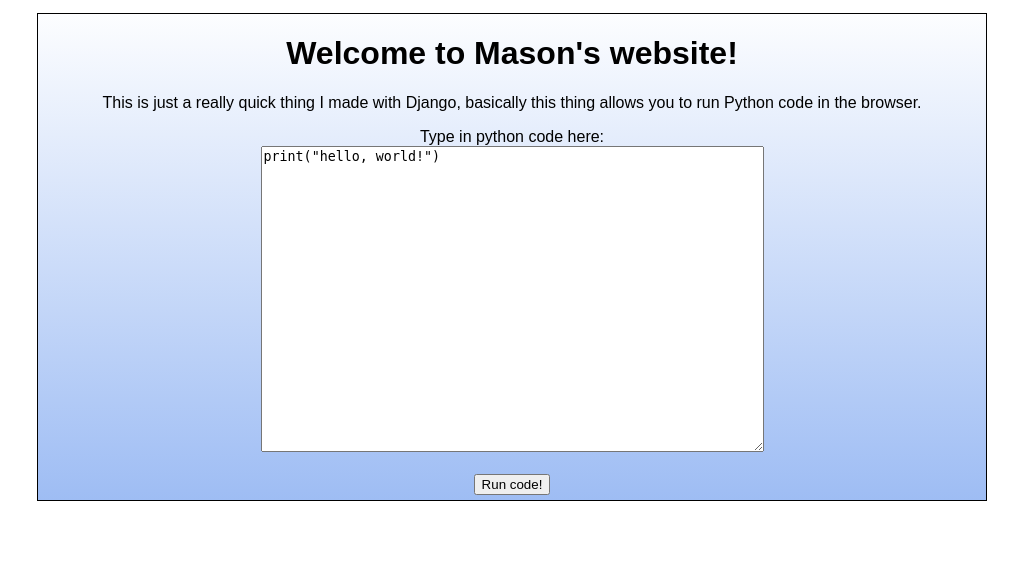
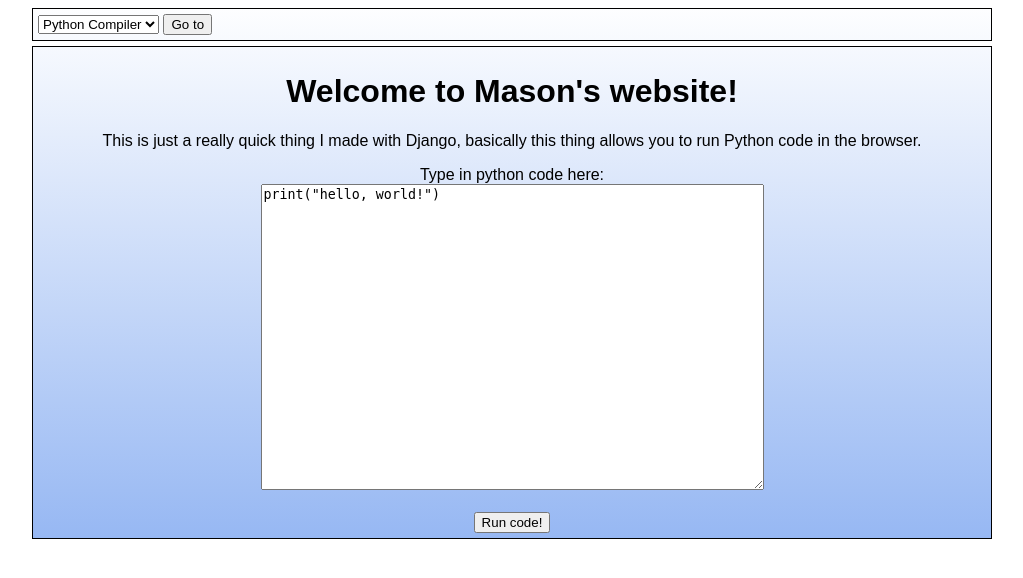
Before and after one commit to MachineThing/Django-Playground, a Django app: page / in a window 1280 px wide. Shown: the top 578 px of the page, without its empty margins (128-1151 px from the left). Run offline with Django 3.2, Linux system fonts and the light colour scheme; some libraries are stand-ins or nearby versions.

Commit message:
Added form to base (does not do anything for now)

```diff
--- a/playground/static/style.css
+++ b/playground/static/style.css
@@ -2,10 +2,22 @@ body {
   text-align: center;
   font-family: arial;
 }
+.sbox {
+  text-align: left;
+  display: inline-block;
+  border: 1px solid black;
+  padding: 5px;
+  margin: 0px 10px;
+  width: 75%;
+  height: 75%;
+  background-repeat: no-repeat;
+  background-attachment: fixed;
+  background-image: linear-gradient(180deg, white 0%, CornflowerBlue 100%);
+}
 .box {
   display: inline-block;
   border: 1px solid black;
-  padding-bottom: 5px;
+  padding: 5px;
   margin: 5px;
   width: 75%;
   height: 75%;
--- a/playground/templates/base.html
+++ b/playground/templates/base.html
@@ -11,6 +11,15 @@
     <title>Mason's website</title>
   </head>
   <body>
+    <div class='sbox'>
+      <form method="POST" action="{% url 'homepage' %}">
+        {% csrf_token %}
+        <select id="cars">
+          <option value="python_compiler">Python Compiler</option>
+        </select>
+        <input type="submit" value="Go to">
+      </form>
+    </div>
     <div class='box'>
       {% block body %}{% endblock %}
     </div>
```
